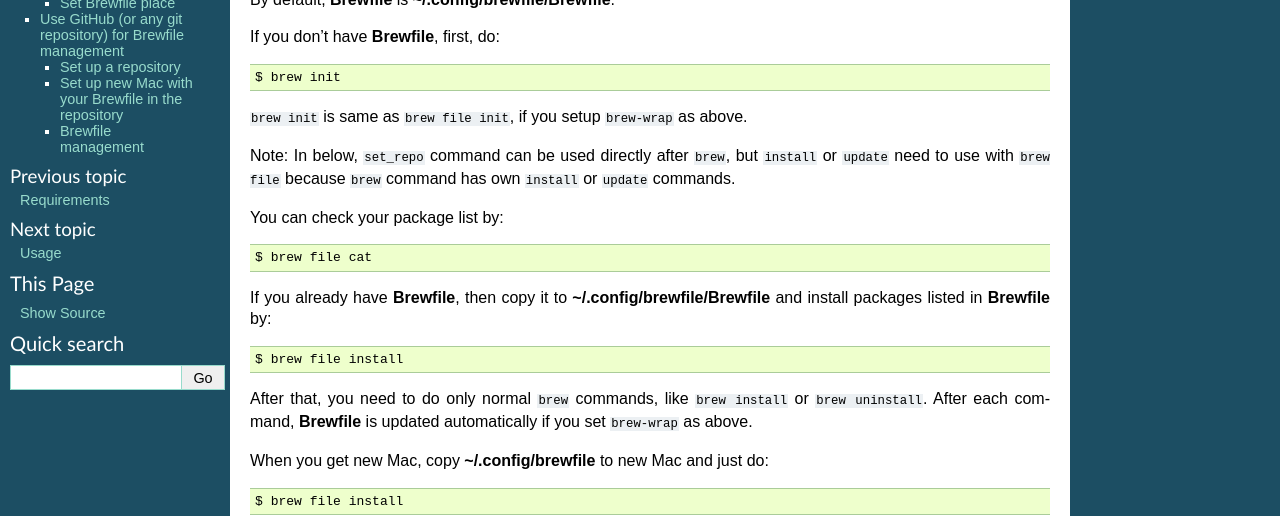
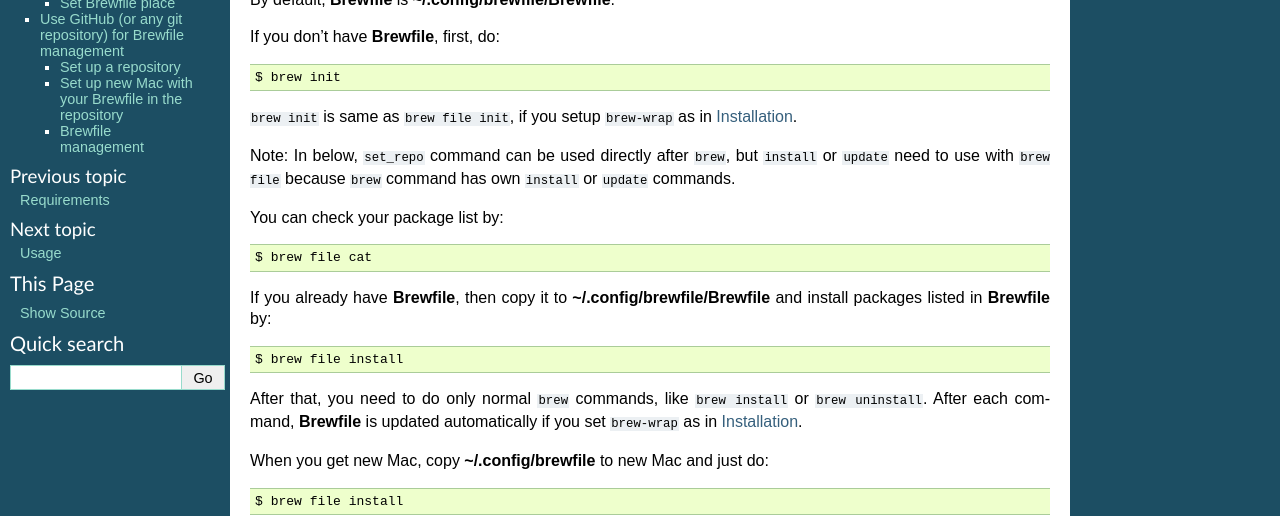
Before and after one commit to rcmdnk/homebrew-file, a Sphinx documentation site: the page built from docs/getting_started.rst, in a window 1280 px wide. Shown: the part 159-675 px from the top of the page. Built offline with Sphinx 7.4.7, drawn with Linux system fonts in a browser that asks for light colours.

Commit message:
updated document

```diff
--- a/docs/getting_started.rst
+++ b/docs/getting_started.rst
@@ -10,7 +10,7 @@
 
     $ brew init
 
-``brew init`` is same as ``brew file init``, if you setup ``brew-wrap`` as above.
+``brew init`` is same as ``brew file init``, if you setup ``brew-wrap`` as in :doc:`installation`.
 
 Note: In below, ``set_repo`` command can be used directly after ``brew``,
 but ``install`` or ``update`` need to use with ``brew file`` because
@@ -28,7 +28,7 @@
 
 After that, you need to do only normal ``brew`` commands, like ``brew install`` or ``brew uninstall``.
 After each command, **Brewfile** is updated automatically
-if you set ``brew-wrap`` as above.
+if you set ``brew-wrap`` as in :doc:`installation`.
 
 When you get new Mac, copy
 **~/.config/brewfile** to new Mac
```
